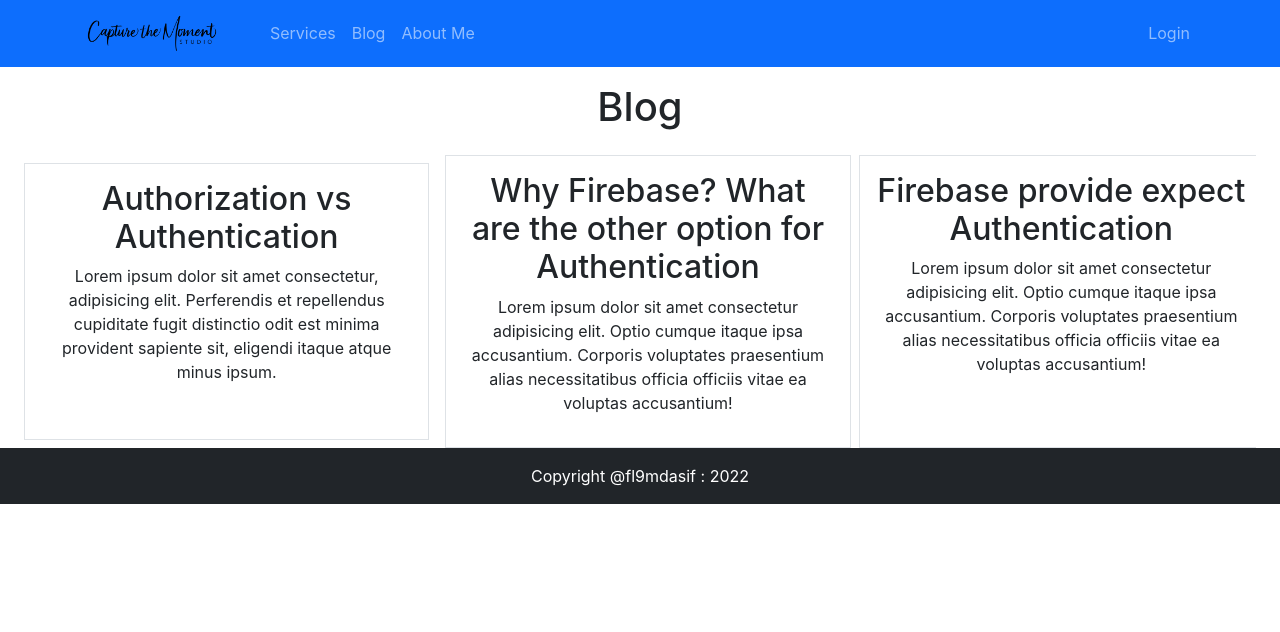
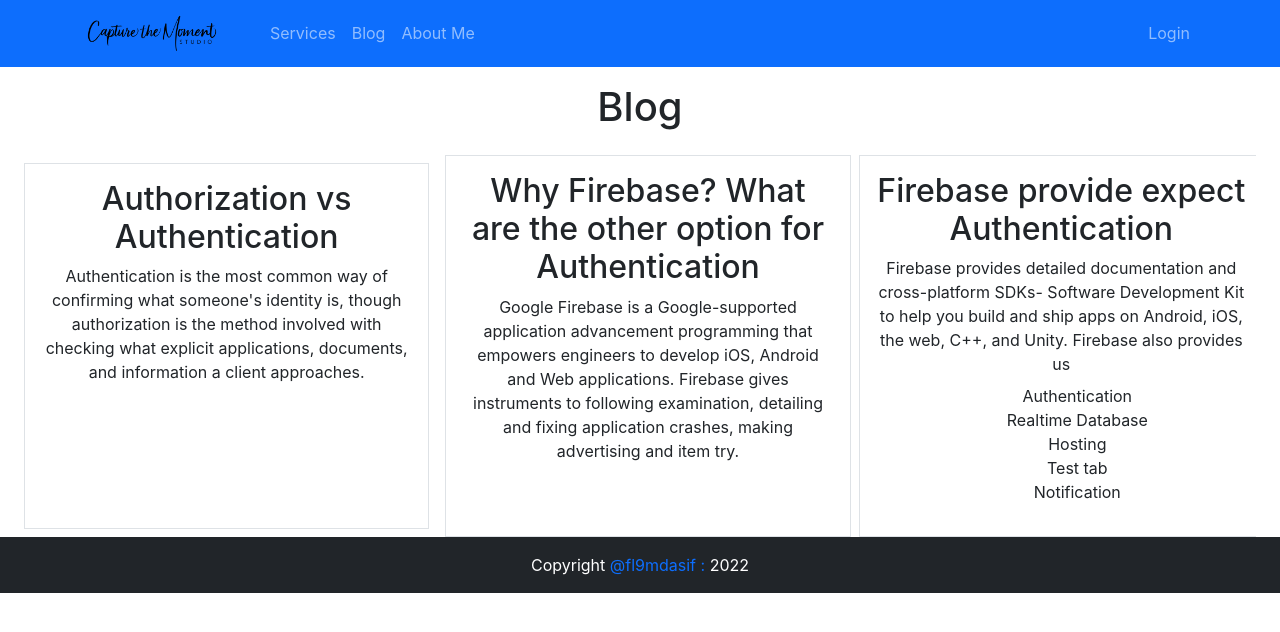
Before and after one commit to fl9mdasif/Indeoendent-service-provider, a React (Create React App) app: page /blog in a window 1280 px wide. Shown: the top 632 px of the page. Built offline with nearby package versions, Linux system fonts and the light colour scheme; no server answers.

Commit message:
created thank you page

```diff
--- a/src/App.js
+++ b/src/App.js
@@ -12,6 +12,7 @@
 import CheckOut from './pages/CheckOut/CheckOut';
 import RequireAuth from './pages/Login/RequireAuth/RequireAuth';
 import Blog from './pages/Home/Blog/Blog';
+import ThankYou from './pages/ThankYou/ThankYou';
 
 
 function App() {
@@ -26,6 +27,7 @@
         <Route path="about" element={<AboutMe />}></Route>
         <Route path="login" element={<Login />}></Route>
         <Route path="registration" element={<Registration />}></Route>
+        <Route path="thankyou" element={<ThankYou />}></Route>
         <Route path="checkout" element={
           <RequireAuth>
             <CheckOut />
--- a/src/pages/CheckOut/CheckOut.js
+++ b/src/pages/CheckOut/CheckOut.js
@@ -6,7 +6,7 @@
     const navigate = useNavigate()
     const handleCheckOut=(event) => {
         event.preventDefault();
-        navigate('/registration')
+        navigate('/thankyou')
     }
     return (
         <div >
--- a/src/pages/Common/Footer/Footer.js
+++ b/src/pages/Common/Footer/Footer.js
@@ -5,7 +5,7 @@
     const year = date.getFullYear();
     return (
         <div>
-            <p className="bg-dark text-white p-3 mb-0">Copyright @fl9mdasif : {year}</p>
+            <p className="bg-dark text-white p-3 mb-0">Copyright <a className="text-decoration-none" href="https://www.facebook.com/fl9omi" > @fl9mdasif :</a> {year}</p>
         </div>
     );
 };
--- a/src/pages/Home/Blog/Blog.js
+++ b/src/pages/Home/Blog/Blog.js
@@ -1,4 +1,5 @@
 import React from 'react';
+import './blog.css'
 
 const Blog = () => {
     return (
@@ -7,15 +8,23 @@
             <div className="row gx-3 ">
                 <div className="col border  m-2 p-3">
                     <h2>Authorization vs Authentication</h2>
-                    <p>Lorem ipsum dolor sit amet consectetur, adipisicing elit. Perferendis et repellendus cupiditate fugit distinctio odit est minima provident sapiente sit, eligendi itaque atque minus ipsum.</p>
+                    <p> Authentication is the most common way of confirming what someone's identity is, though authorization is the method involved with checking what explicit applications, documents, and information a client approaches.</p>
                 </div>
                 <div className="col border mx-2 p-3 ">
                     <h2>Why Firebase? What are the other option for Authentication</h2>
-                    <p>Lorem ipsum dolor sit amet consectetur adipisicing elit. Optio cumque itaque ipsa accusantium. Corporis voluptates praesentium alias necessitatibus officia officiis vitae ea voluptas accusantium!</p>
+                    <p>Google Firebase is a Google-supported application advancement programming that empowers engineers to develop iOS, Android and Web applications. Firebase gives instruments to following examination, detailing and fixing application crashes, making advertising and item try.</p>
                 </div>
-                <div className="col border p-3 ">
+                <div className="col border p-3 p-3 ">
                     <h2>Firebase provide expect Authentication</h2>
-                    <p>Lorem ipsum dolor sit amet consectetur adipisicing elit. Optio cumque itaque ipsa accusantium. Corporis voluptates praesentium alias necessitatibus officia officiis vitae ea voluptas accusantium!</p>
+                    <p>Firebase provides detailed documentation and cross-platform SDKs- Software Development Kit to help you build and ship apps on Android, iOS, the web, C++, and Unity. Firebase also provides us
+                        <ul id="list-li" className=" list-li m-2 Notification">
+                            <li>Authentication</li>
+                            <li>Realtime Database</li>
+                            <li>Hosting</li>
+                            <li>Test tab</li>
+                            <li>Notification</li>
+                        </ul>
+                    </p>
                 </div>
             </div>
         </div>
--- /dev/null
+++ b/src/pages/Home/Blog/blog.css
@@ -0,0 +1,3 @@
+#list-li li{
+    list-style-type: none;
+}
--- a/src/pages/Login/Login/Login.js
+++ b/src/pages/Login/Login/Login.js
@@ -1,4 +1,4 @@
-import React, { useRef } from 'react';
+
 import { useAuthState, useSendPasswordResetEmail, useSignInWithEmailAndPassword } from 'react-firebase-hooks/auth';
 import { Link, useLocation, useNavigate } from 'react-router-dom';
 import auth from '../../../firebase.init';
@@ -64,7 +64,7 @@
                 <input type="email" name="email" id="" placeholder='Email Address' required />
                 <input type="password" name="password" id="" placeholder='Password' required />
                 <input type="submit" value="Login" />
-                <p>{errorElement}</p>
+                {errorElement}
             </form>
             <p>Forget Password? <button className='btn btn-link text-primary pe-auto text-decoration-none' onClick={resetPassword}>Reset Password</button> </p>
             <p>Don't have an account? <Link className="pe-auto text-decoration-none" onClick={navigateRegistration} to="/registration"> Create new account</Link> </p>
--- /dev/null
+++ b/src/pages/ThankYou/ThankYou.js
@@ -0,0 +1,14 @@
+import React from 'react';
+
+const ThankYou = () => {
+    return (
+        <div className="container m-5">
+            <div className="container   py-5 bg-dark text-white">
+                <h1 className="py-5">Thank you for your subscription. </h1>
+                <p className="pb-5">We will call you soon for details. Keep happy and wealth</p>
+            </div>
+        </div>
+    );
+};
+
+export default ThankYou;
```
